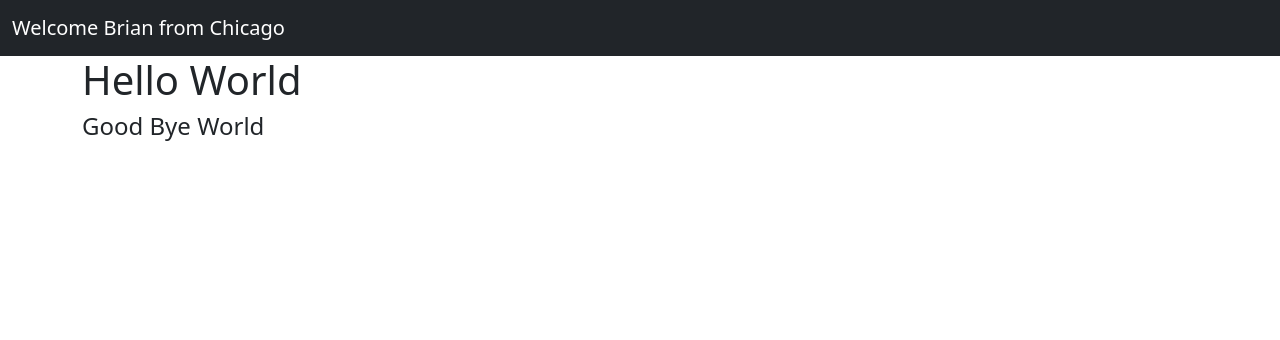
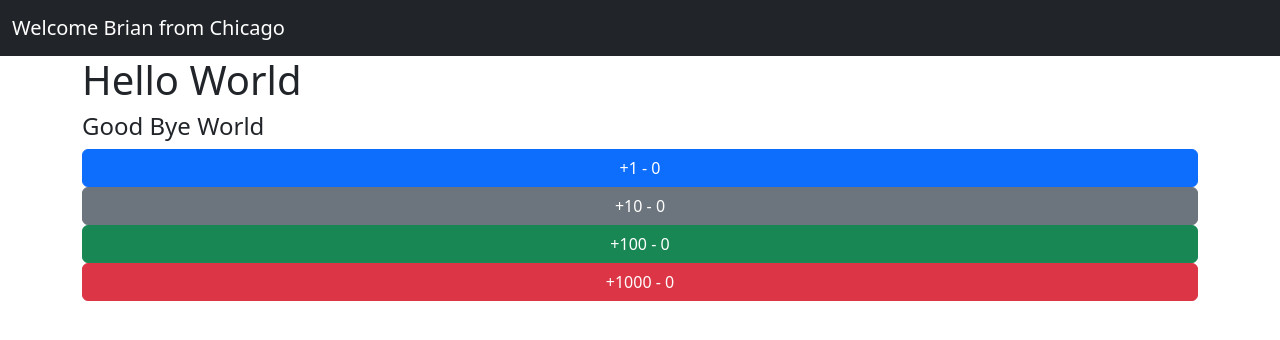
Before and after one commit to bstanton773/kekambas-102_react_intro, a React (Create React App) app: page / in a window 1280 px wide. Shown: the top 340 px of the page. Built offline with nearby package versions, Linux system fonts and the light colour scheme.

Commit message:
Add buttons that have their own state

```diff
--- a/src/App.jsx
+++ b/src/App.jsx
@@ -1,15 +1,23 @@
+import Button from "./components/Button";
 import Navbar from "./components/Navbar";
 
 
 function App() {
     let myName = 'Brian';
     let myCity = 'Chicago';
+    let buttons = [
+        {color: 'primary', step: 1},
+        {color: 'secondary', step: 10},
+        {color: 'success', step: 100},
+        {color: 'danger', step: 1000},
+    ]
     return (
         <>
             <Navbar name={myName} test={123} city={myCity}/>
             <div className="container">
                 <h1>Hello World</h1>
                 <h4>Good Bye World</h4>
+                {buttons.map((button, idx) => <Button color={button.color} step={button.step} key={idx}/>)}
             </div>
         </>
     )
--- /dev/null
+++ b/src/components/Button.jsx
@@ -0,0 +1,13 @@
+import React, { useState } from 'react'
+
+export default function Button(props) {
+    const [count, setCount] = useState(0);
+
+    function handleClick(){
+        setCount(count + props.step);
+    };
+
+    return (
+        <button className={`btn btn-${props.color} w-100`} onClick={handleClick}>+{props.step} - {count}</button>
+    )
+}
--- a/src/components/Navbar.jsx
+++ b/src/components/Navbar.jsx
@@ -1,8 +1,6 @@
 import React from 'react';
 
 export default function Navbar(props) {
-    // console.log(props);
-    // console.log(typeof props);
     return (
         <nav className="navbar navbar-dark bg-dark">
             <div className="container-fluid">
```
